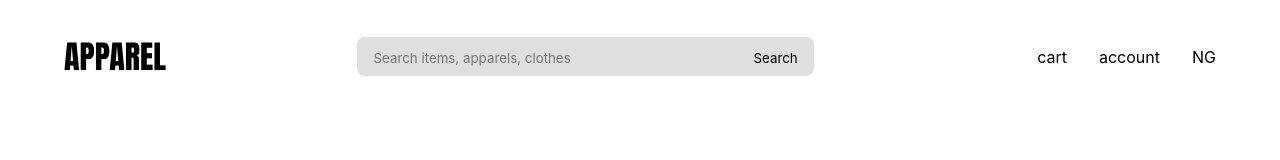
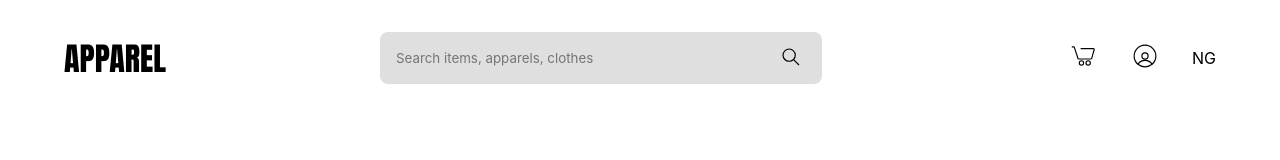
Before and after one commit to miracleonyenma/apparel, a Vue app: page / in a window 1280 px wide. Shown: the top 160 px of the page. Built offline with nearby package versions, Linux system fonts and the light colour scheme.

Commit message:
update && feat: update app header component and add icons

```diff
--- a/src/components/app-header.vue
+++ b/src/components/app-header.vue
@@ -1,19 +1,54 @@
 <template>
     <header class="app-header">
-      <div class="app-header__wrapper --max-width-1560">
+        <div class="app-header__wrapper">
             <figure class="app-logo">
                 <h1>APPAREL</h1>
             </figure>
             <div class="app-header__search-cont">
-            <input class="app-header__search-input" type="search" name="glabal-search" id="global-search" placeholder="Search items, apparels, clothes">
-            <button class="app-header__search-btn">Search</button>
+                <input class="app-header__search-input" type="search" name="glabal-search" id="global-search"
+                    placeholder="Search items, apparels, clothes">
+                <button class="app-header__search-btn app-icon">
+                    <svg class="" xmlns="http://www.w3.org/2000/svg" viewBox="0 0 415.23 415.23">
+                        <g id="Layer_2" data-name="Layer 2">
+                            <g id="Layer_1-2" data-name="Layer 1">
+                                <rect class="null" width="415.23" height="415.23" />
+                                <circle class="cls-2" cx="182.12" cy="182.12" r="84.92" />
+                                <line class="cls-2" x1="243.28" y1="243.28" x2="318.03" y2="318.03" />
+                            </g>
+                        </g>
+                    </svg>
+                </button>
             </div>
             <div class="app-header__actions-cont">
-            <div class="app-header__cart">
-                <span>cart</span>
-            </div>
+                <router-link to="/about" class="app-header__cart">
+                    <span class="app-icon">
+                        <svg xmlns="http://www.w3.org/2000/svg" viewBox="0 0 415.23 415.23">
+                            <g id="Layer_2" data-name="Layer 2">
+                                <g id="Layer_1-2" data-name="Layer 1">
+                                    <rect class="null" width="415.23" height="415.23" />
+                                    <path class="cls-2"
+                                        d="M52.58,81.92H78.12a10,10,0,0,1,9.49,6.84l51,152.91a10,10,0,0,0,9.49,6.84H318.37a10,10,0,0,0,9.63-7.3l34.27-122.38a10,10,0,0,0-9.63-12.7H175" />
+                                    <circle class="cls-2" cx="186.1" cy="303.33" r="29.98" />
+                                    <circle class="cls-2" cx="279.07" cy="303.33" r="29.98" />
+                                </g>
+                            </g>
+                        </svg>
+                    </span>
+                </router-link>
                 <div class="app-header__account">
-                <span>account</span>
+                    <span class="app-icon">
+                        <svg xmlns="http://www.w3.org/2000/svg" viewBox="0 0 415.23 415.23">
+                            <g id="Layer_2" data-name="Layer 2">
+                                <g id="Layer_1-2" data-name="Layer 1">
+                                    <circle class="cls-1" cx="207.62" cy="207.62" r="42.96" />
+                                    <path class="cls-1"
+                                        d="M207.62,358a149.75,149.75,0,0,0,97.24-35.68,114.7,114.7,0,0,0-194.48,0A149.75,149.75,0,0,0,207.62,358Z" />
+                                    <path class="cls-1" d="M304.85,322.29a150.36,150.36,0,1,0-194.48,0" />
+                                    <rect class="null" width="415.23" height="415.23" />
+                                </g>
+                            </g>
+                        </svg>
+                    </span>
                 </div>
                 <div class="app-header__language">
                     <span>NG</span>
@@ -32,5 +67,4 @@ export default {
 </script>
 
 <style lang="css" scoped>
-
 </style>
```
Lines whose indentation alone changed are shown as unchanged.
